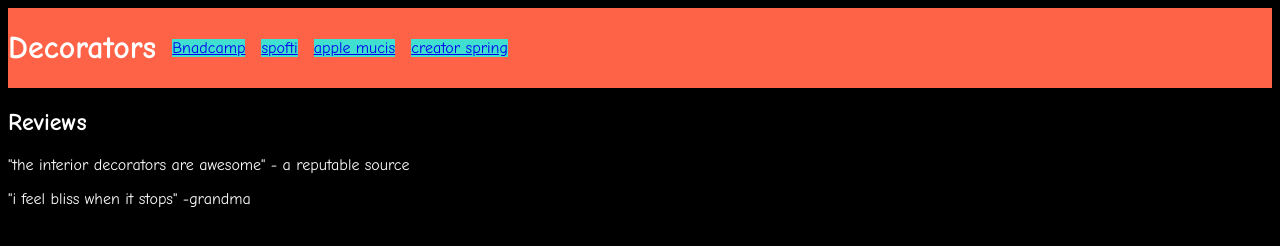
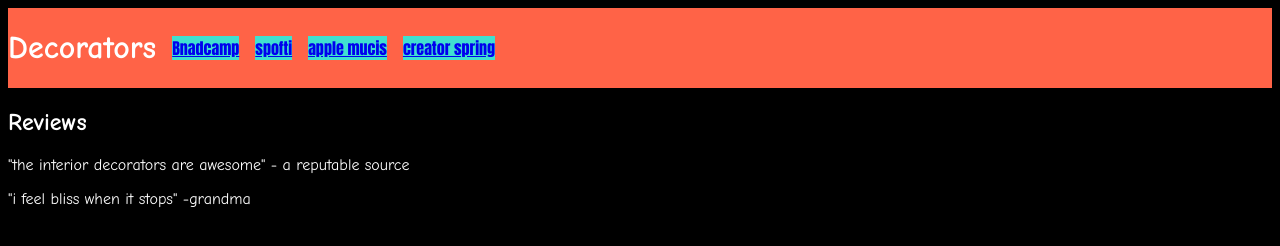
Before and after one commit to theinteriordecorators/site, a plain HTML site: page index.html in a window 1280 px wide. Drawn offline with Linux system fonts and the light colour scheme.

Commit message:
Made links font family impact

```diff
--- a/style.css
+++ b/style.css
@@ -21,4 +21,5 @@ h1 {
 
 a {
     background-color: turquoise;
+    font-family: Impact;
 }
```
